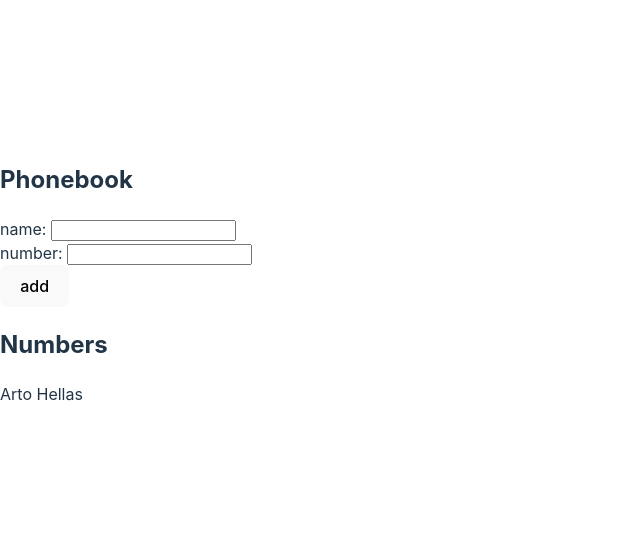
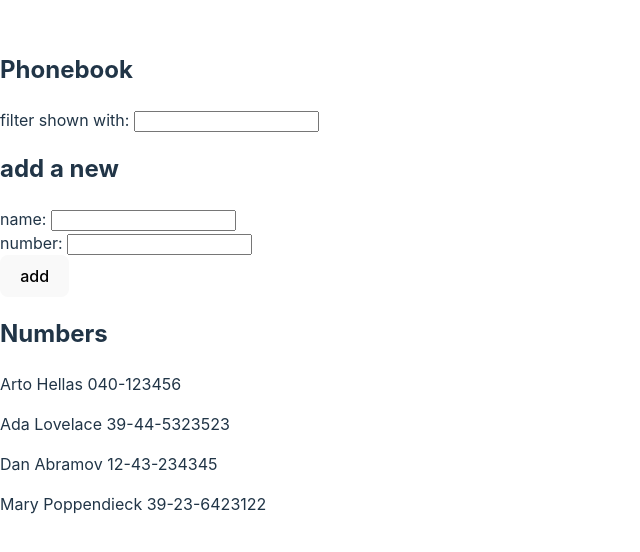
Before and after one commit to nikoh97/fullstack, a React (Vite) app in the folder osa2/puhelinluettelo/: page / in a window 1280 px wide. Shown: the part 118-670 px from the top of the page, without its empty margins (0-640 px from the left). Built offline with nearby package versions, Linux system fonts and the light colour scheme.

Commit message:
Tehty tehtävä 2.9

```diff
--- a/osa2/puhelinluettelo/src/App.jsx
+++ b/osa2/puhelinluettelo/src/App.jsx
@@ -1,9 +1,16 @@
 import { useState } from "react";
 
 const App = () => {
-  const [persons, setPersons] = useState([{ name: "Arto Hellas" }]);
+  const [persons, setPersons] = useState([
+    { name: 'Arto Hellas', number: '040-123456' },
+    { name: 'Ada Lovelace', number: '39-44-5323523' },
+    { name: 'Dan Abramov', number: '12-43-234345' },
+    { name: 'Mary Poppendieck', number: '39-23-6423122' }
+  ])
+
   const [newName, setNewName] = useState("");
   const [newNumber, setNewNumber] = useState("")
+  const [newFilter, setNewFilter] = useState("")
 
   const addPerson = (event) => {
     event.preventDefault();
@@ -35,9 +42,20 @@
     setNewNumber(event.target.value)
   }
 
+  const handleFilterChange = (event) =>{
+    console.log(event.target.value)
+    setNewFilter(event.target.value)
+  }
+
   return (
     <div>
       <h2>Phonebook</h2>
+      <form>
+        <div>
+          filter shown with: <input value={newFilter} onChange={handleFilterChange} />
+        </div>
+      </form>
+      <h2>add a new</h2>
       <form onSubmit={addPerson}>
         <div>
           name: <input value={newName} onChange={handlePersonChange} />
@@ -52,7 +70,9 @@
       <h2>Numbers</h2>
       <div>
         {persons.map((value, i) => {
+          if (value.name.toLowerCase().includes(newFilter.toLowerCase())) {
           return <p key={i}>{value.name} {value.number}</p>;
+          }
         })}
       </div>
     </div>
```
